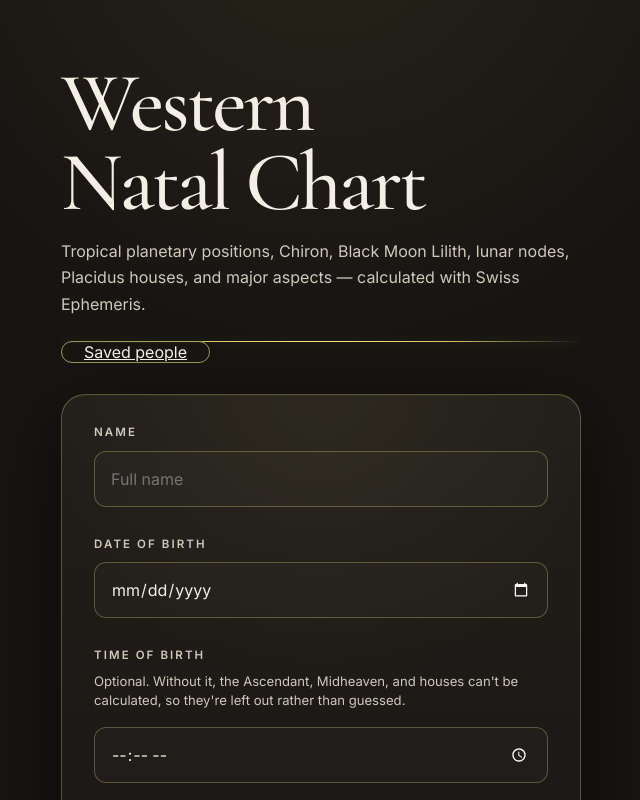
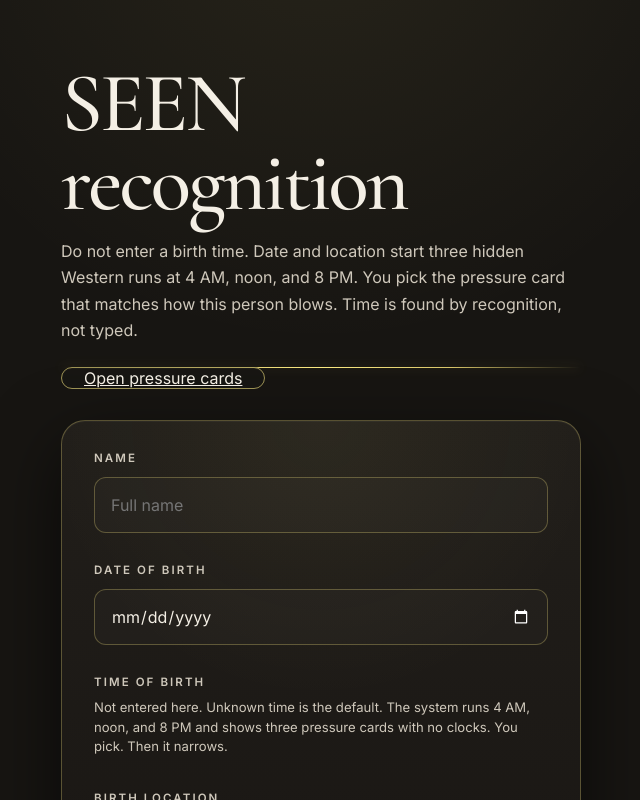
Before and after one commit to seanmphelps-ai/seen-universe, a Next.js app: page /chart in a window 1280 px wide. Shown: the top 800 px of the page, without its empty margins (319-959 px from the left). Built offline with nearby package versions, Linux system fonts and the light colour scheme.

Commit message:
Remove optional birth-time field. Point /chart at hidden 4AM/noon/8PM path.

```diff
--- a/app/chart/page.tsx
+++ b/app/chart/page.tsx
@@ -9,12 +9,12 @@ import NatalChartView from '../../components/NatalChartView';
 export default function NatalChartPage() {
   const [name, setName] = useState('');
   const [birthDate, setBirthDate] = useState('');
-  const [birthTime, setBirthTime] = useState('');
   const [cityQuery, setCityQuery] = useState('');
   const [selectedCity, setSelectedCity] = useState<City | null>(null);
   const [error, setError] = useState('');
   const [result, setResult] = useState<NatalChartResult | null>(null);
   const [saveMessage, setSaveMessage] = useState('');
+  const [isCalculating, setIsCalculating] = useState(false);
 
   const citySuggestions = useMemo(() => {
     const query = cityQuery.trim().toLowerCase();
@@ -35,8 +35,6 @@ export default function NatalChartPage() {
     setSelectedCity(city);
     setCityQuery(`${city.name}, ${city.country}`);
   }
-
-  const [isCalculating, setIsCalculating] = useState(false);
 
   async function handleSubmit(event: FormEvent<HTMLFormElement>) {
     event.preventDefault();
@@ -63,7 +61,7 @@ export default function NatalChartPage() {
       const chartInput: NatalChartInput = {
         name: name.trim(),
         birthDate,
-        birthTime: birthTime || null,
+        birthTime: null,
         latitude: selectedCity.latitude,
         longitude: selectedCity.longitude,
       };
@@ -117,17 +115,18 @@ export default function NatalChartPage() {
       <section className="seenFlowShell" aria-labelledby="natal-chart-title">
         <header className="seenFlowHeader">
           <h1 id="natal-chart-title" className="seenDisplayLarge">
-            Western Natal Chart
+            SEEN recognition
           </h1>
 
           <p className="seenFlowIntroduction">
-            Tropical planetary positions, Chiron, Black Moon Lilith, lunar
-            nodes, Placidus houses, and major aspects — calculated with Swiss
-            Ephemeris.
+            Do not enter a birth time. Date and location start three hidden
+            Western runs at 4 AM, noon, and 8 PM. You pick the pressure card
+            that matches how this person blows. Time is found by recognition,
+            not typed.
           </p>
 
           <div className="seenDivider" aria-hidden="true" />
-          <Link className="seenButtonSecondary" href="/account">Saved people</Link>
+          <Link className="seenButtonSecondary" href="/foundation/rectification">Open pressure cards</Link>
         </header>
 
         {!result && (
@@ -165,23 +164,12 @@ export default function NatalChartPage() {
             </div>
 
             <div className="seenField">
-              <label className="seenLabel" htmlFor="chart-time">
-                Time of birth
-              </label>
+              <span className="seenLabel">Time of birth</span>
               <p className="seenFieldSupport">
-                Optional. Without it, the Ascendant, Midheaven, and houses
-                can&apos;t be calculated, so they&apos;re left out rather than
-                guessed.
+                Not entered here. Unknown time is the default. The system runs
+                4 AM, noon, and 8 PM and shows three pressure cards with no
+                clocks. You pick. Then it narrows.
               </p>
-              <div className="seenInputFrame">
-                <input
-                  id="chart-time"
-                  className="seenInput"
-                  type="time"
-                  value={birthTime}
-                  onChange={(event) => setBirthTime(event.target.value)}
-                />
-              </div>
             </div>
 
             <div className="seenField">
@@ -233,7 +221,7 @@ export default function NatalChartPage() {
             )}
 
             <button className="seenButtonPrimary" type="submit" disabled={isCalculating}>
-              {isCalculating ? 'Calculating…' : 'Calculate chart'}
+              {isCalculating ? 'Calculating…' : 'Continue'}
               {!isCalculating && <span aria-hidden="true">→</span>}
             </button>
           </form>
@@ -257,15 +245,18 @@ function ChartResults({
   return (
     <div className="seenPanel seenFlowForm">
       <div className="seenField">
-        <span className="seenLabel">{result.name}&apos;s chart</span>
+        <span className="seenLabel">{result.name}'s chart</span>
         {saveMessage && <p className="seenFieldSupport">{saveMessage}</p>}
         {saveMessage.startsWith('Sign in') && <Link href="/auth">Sign in or create an account →</Link>}
       </div>
 
       <NatalChartView result={result} />
 
+      <Link className="seenButtonPrimary" href="/foundation/rectification">
+        Open pressure cards
+      </Link>
       <button className="seenButtonSecondary" type="button" onClick={onStartOver}>
-        Calculate another chart
+        Start over
       </button>
     </div>
   );
```
